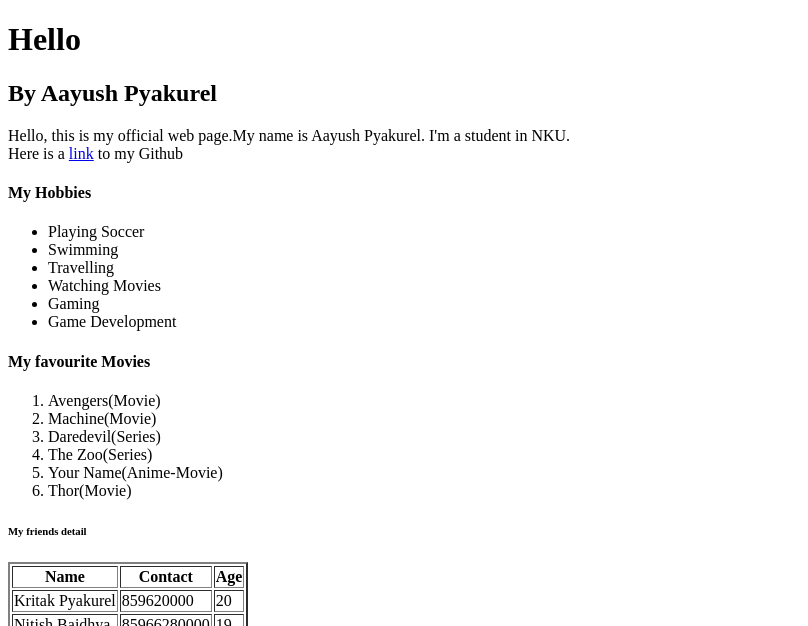
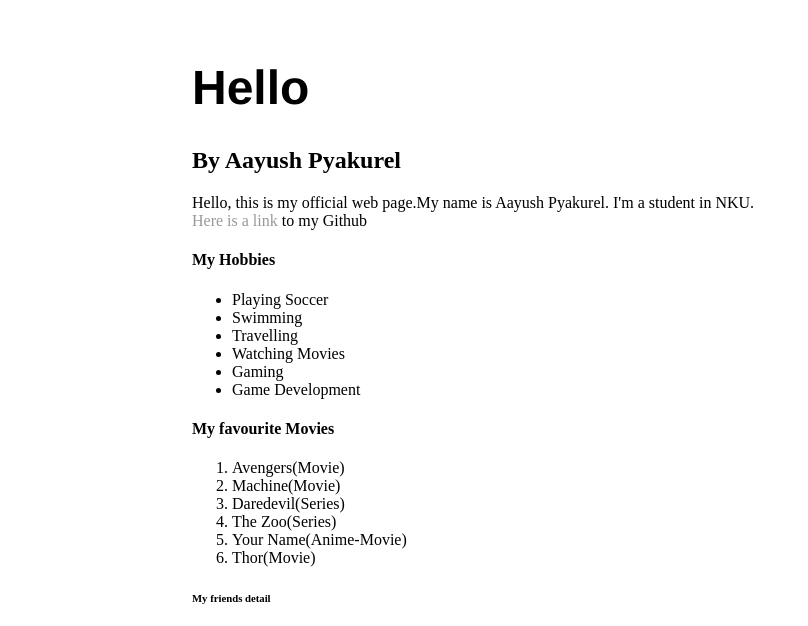
Before and after one commit to Aayush58/Aayush58, a plain HTML site: page index.html in a window 1280 px wide. Shown: the top 626 px of the page, without its empty margins (0-808 px from the left). Drawn offline with Linux system fonts and the light colour scheme.

Commit message:
Update index.html

```diff
--- a/index.html
+++ b/index.html
@@ -5,7 +5,7 @@
     <meta http-equiv="X-UA-Compatible" content="IE=edge">
     <meta name="viewport" content="width=device-width, initial-scale=1.0">
     <title>My first html page</title>
-    <link href="lab5.css" rel="stylesheet" type="text/css" />
+    <link rel="stylesheet" href="css/styles.css">
 </head>
 <body>
     <h1>Hello<br></h1><h1></h1>
```
